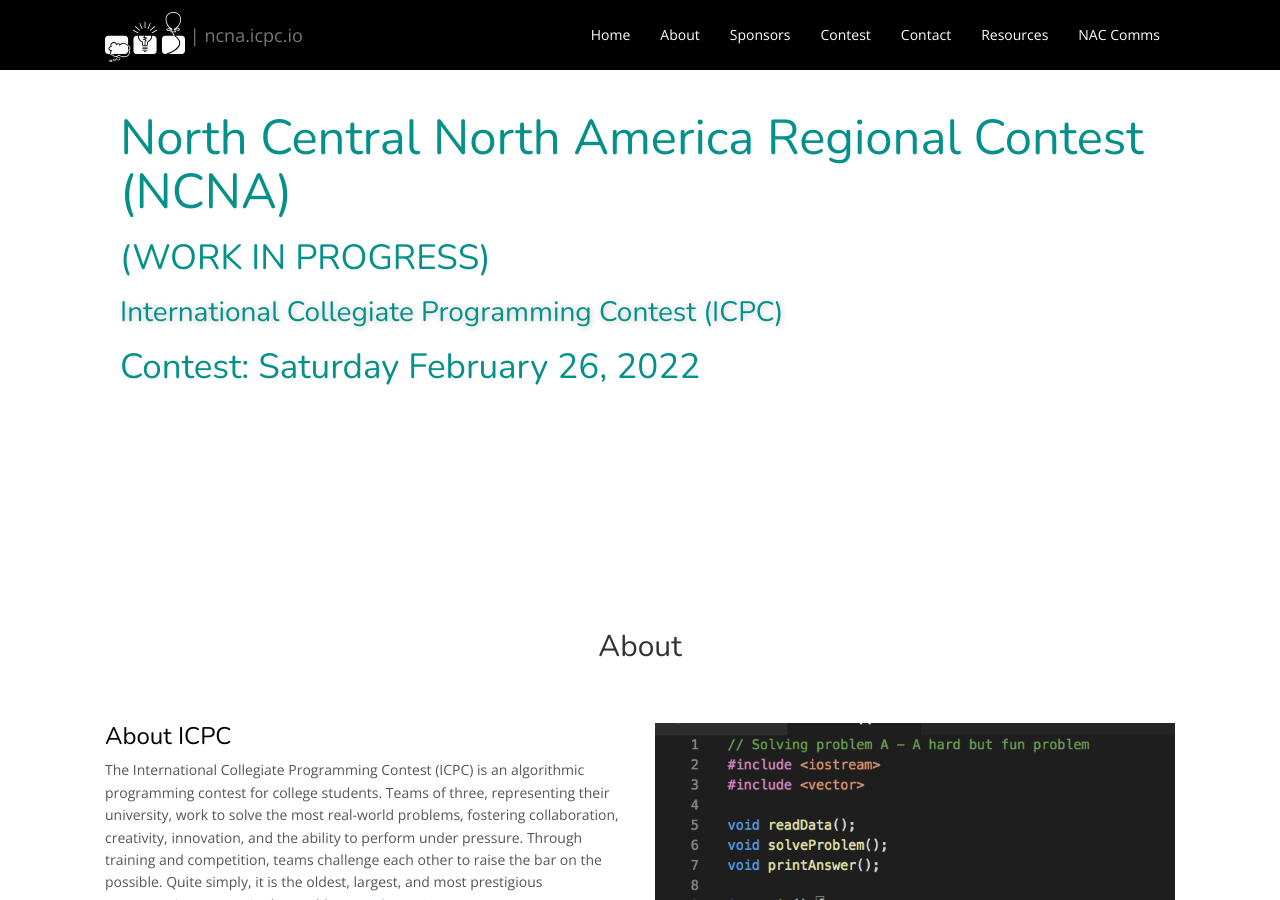
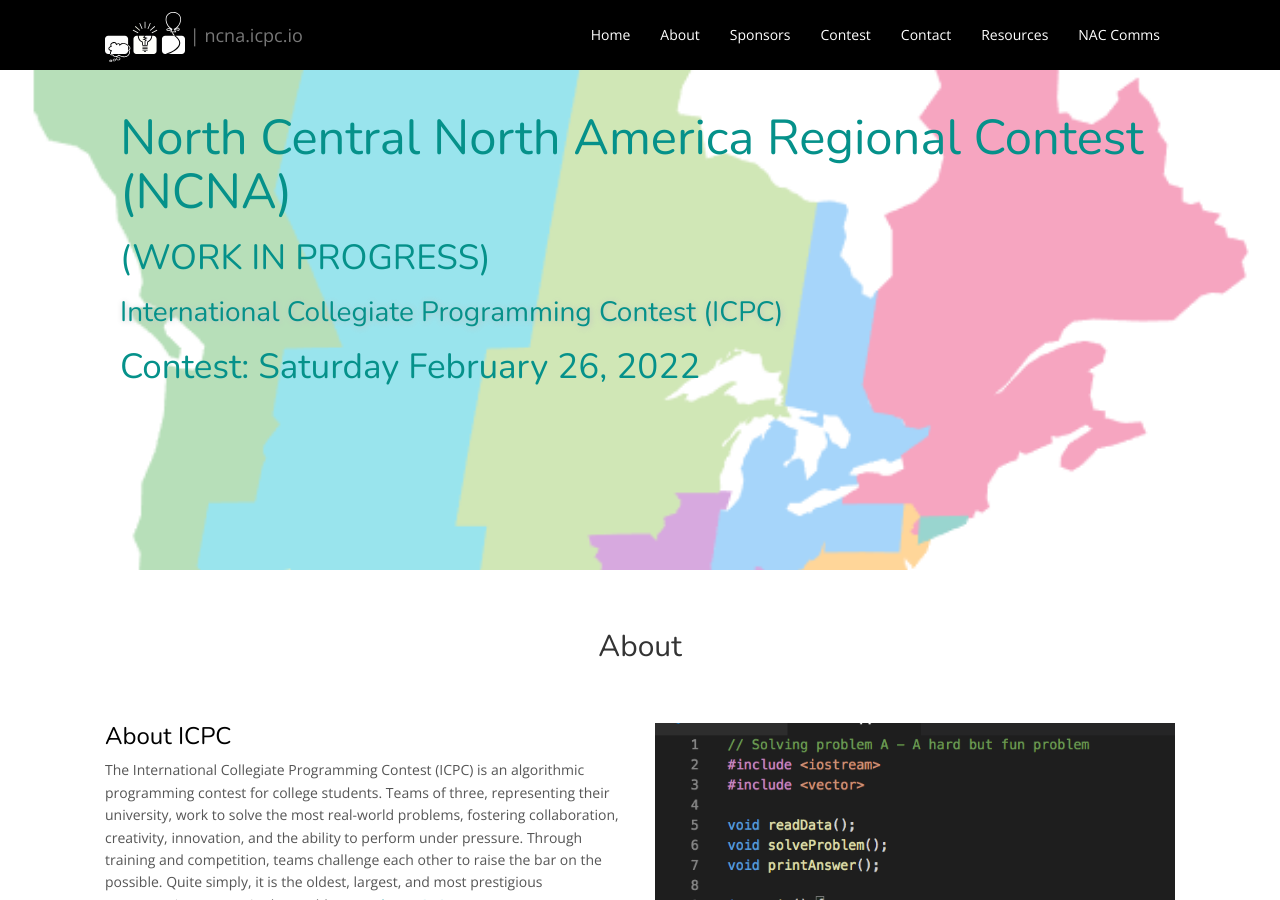
Before and after one commit to icpc/north-central-website, a Jekyll site: the page built from docs/index.html, in a window 1280 px wide and 900 px high. Built offline with Jekyll 4.4.1, drawn with Linux system fonts in a browser that asks for light colours; nearby versions of some CDN libraries.

Commit message:
changing baseurl to fix view issue

```diff
--- a/docs/_data/main.yml
+++ b/docs/_data/main.yml
@@ -6,7 +6,7 @@
 
 # Banner
 banner:
-  bg-img: img/ncna_region_img.png
+  bg-img: /img/ncna_region_img.png
   image: #/img/ncna_region_img.png #/img/mountains.png #banner image on left side
   title: North Central North America Regional Contest (NCNA)
   title2: (WORK IN PROGRESS)
```
